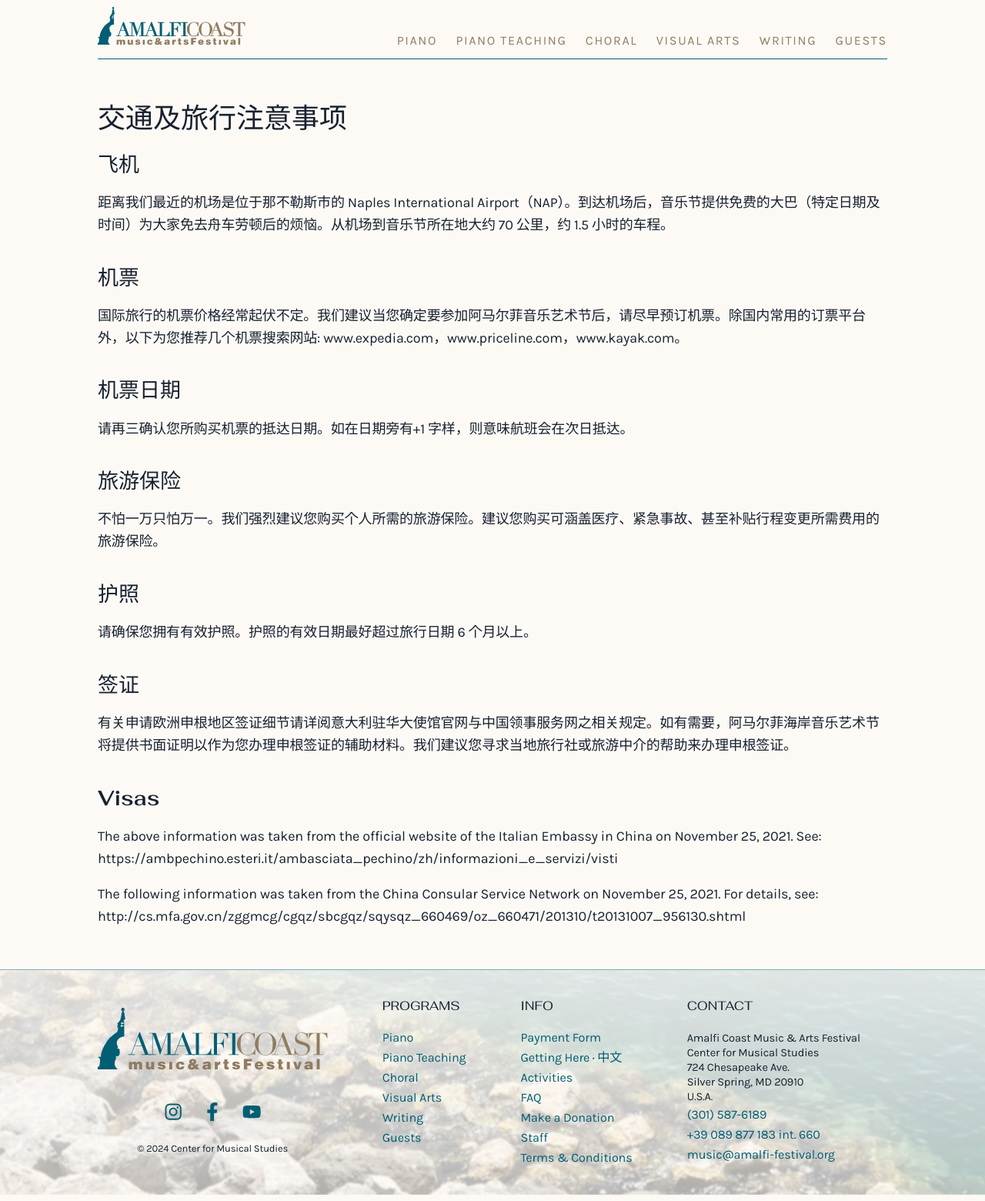
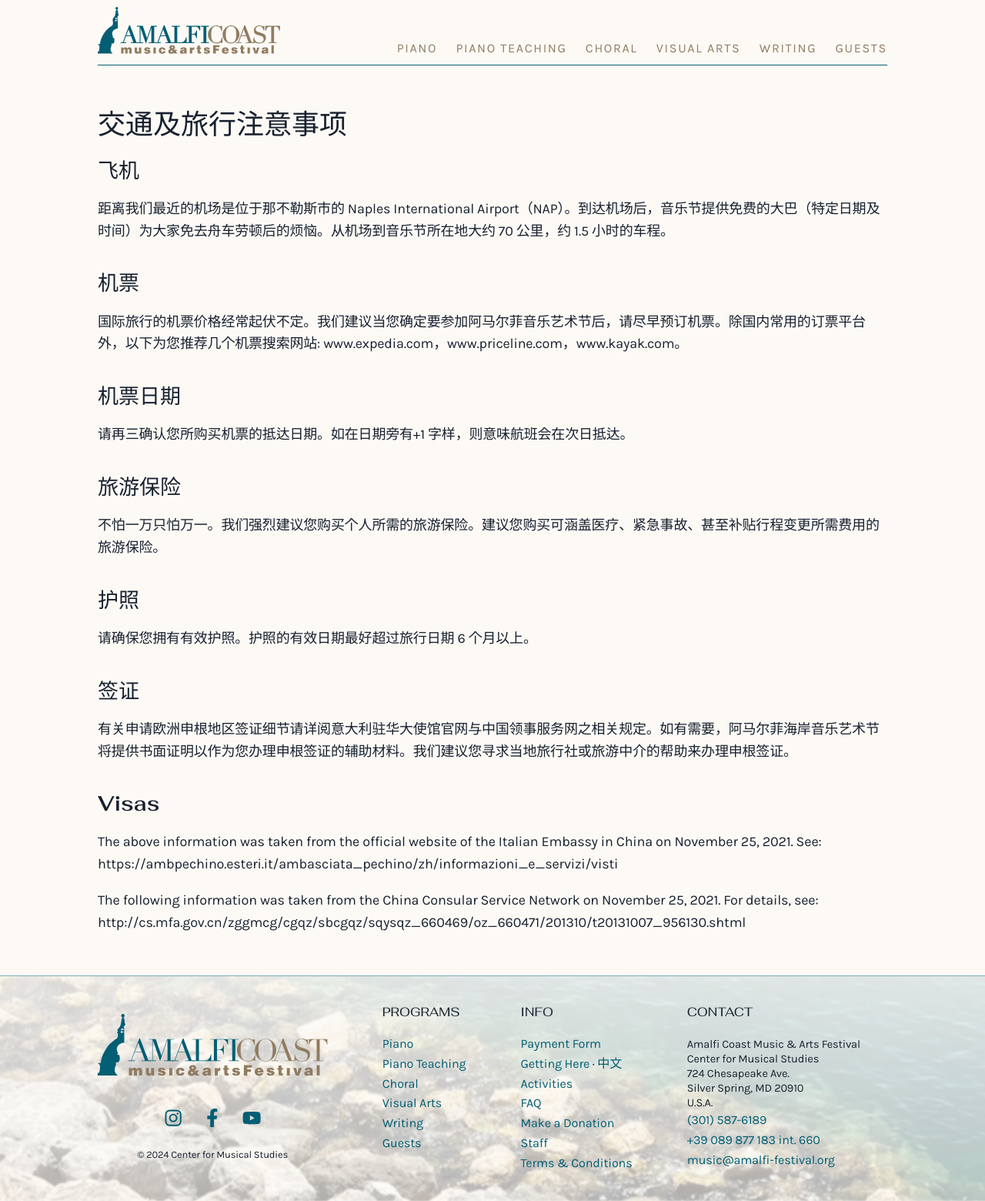
Before and after one commit to Amalfi-Festival/amalfi-festival-org, a Jekyll site: the page built from getting-here-zh.md, in a window 1280 px wide. Shown: the whole page at 77% size. Built offline with Jekyll 4.4.1, drawn with Linux system fonts in a browser that asks for light colours.

Commit message:
Make header items line up with the logo if multi-line
If the items in the header wrap around and it contains two lines of links, have the top line line up with the top of the "AmalfiCoast" text. Improve spacing in mobile and tablet viewports.

```diff
--- a/assets/site/main.scss
+++ b/assets/site/main.scss
@@ -124,16 +124,17 @@
         align-items: center;
         gap: 1em;
         padding-top: .5rem;
-        padding-bottom: .5rem;
+        padding-bottom: .6rem;
         border-bottom: border-style-with-color(var(--selected-header-section-color));
         @include breakpoint(tablet) {
-            gap: .5rem;
+            gap: .7rem;
             padding-top: 1rem;
+            padding-bottom: .6rem;
         }
     }
     svg {
         aspect-ratio: 3.8727;
-        height: 2.75rem;
+        height: 3.4rem;
         @include breakpoint(tablet) {
             width: 15rem;
             height: auto;
@@ -142,8 +143,10 @@
             width: 12rem;
         }
     }
+    $header-line-height: 1;
     nav {
         flex-grow: 1;
+        line-height: $header-line-height;
         display: flex;
         gap: .5em 1.5em;
         justify-content: flex-end;
@@ -163,6 +166,9 @@
         }
     }
 
+    a.logo {
+        line-height: $header-line-height;
+    }
     a {
         color: var(--header-link-color);
         font-weight: 400;
```
